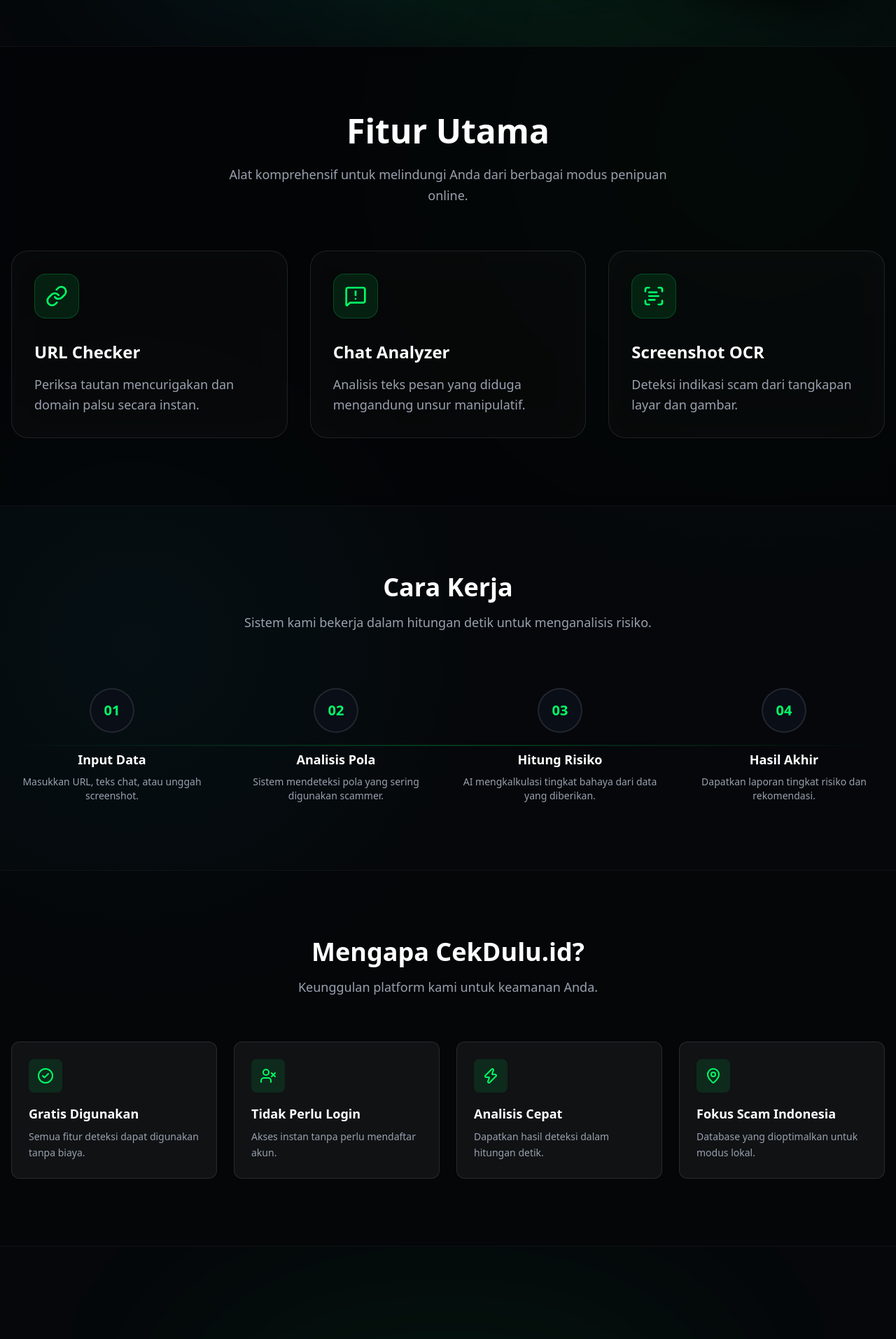
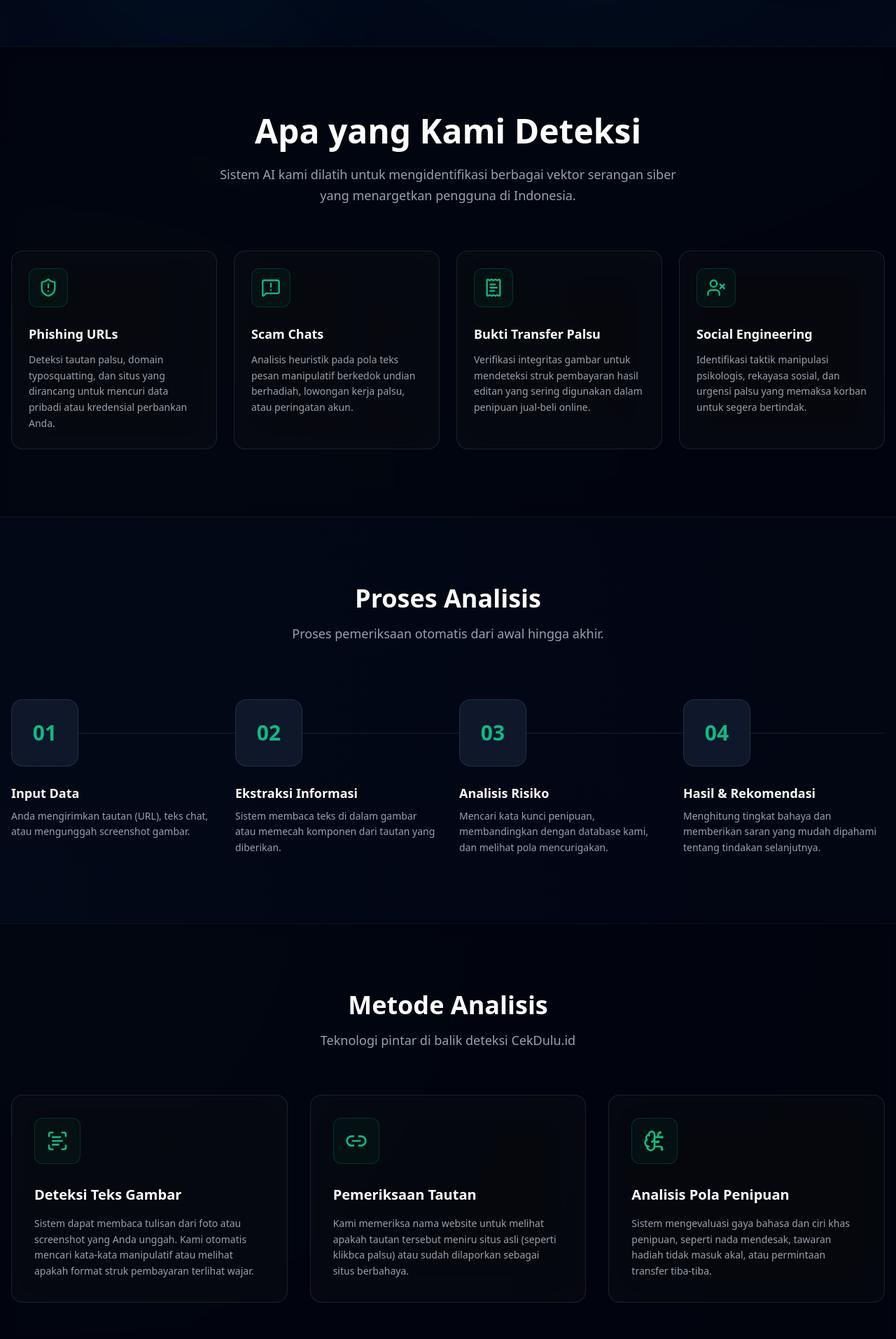
Before and after one commit to deks871/cekdulu-id, a Next.js app: page / in a window 1280 px wide. Shown: the part 880-2793 px from the top of the page at 70% size. Built offline with nearby package versions, Linux system fonts and the light colour scheme.

Commit message:
UI trust improvements

```diff
--- a/src/app/globals.css
+++ b/src/app/globals.css
@@ -1,29 +1,30 @@
 @import "tailwindcss";
 
 @theme {
-  --color-cyber-dark: #0a0e17;
-  --color-cyber-darker: #05070a;
-  --color-cyber-green: #00ff66;
-  --color-cyber-blue: #00e5ff;
-  --color-cyber-red: #ff3366;
-  --color-cyber-yellow: #ffcc00;
-  --color-glass: rgba(255, 255, 255, 0.05);
-  --color-glass-border: rgba(255, 255, 255, 0.1);
+  --color-cyber-dark: #0f172a; /* Slate 900 for a more professional dark */
+  --color-cyber-darker: #020617; /* Slate 950 */
+  --color-cyber-green: #10b981; /* Emerald 500 for a professional green */
+  --color-cyber-blue: #0ea5e9; /* Sky 500 */
+  --color-cyber-red: #ef4444; /* Red 500 */
+  --color-cyber-yellow: #f59e0b; /* Amber 500 */
+  --color-glass: rgba(15, 23, 42, 0.6);
+  --color-glass-border: rgba(255, 255, 255, 0.08);
 }
 
 @layer base {
   :root {
     color-scheme: dark;
     --background: var(--color-cyber-darker);
-    --foreground: #ffffff;
+    --foreground: #f8fafc; /* Slate 50 */
   }
 
   body {
     background-color: var(--background);
     color: var(--foreground);
+    /* Subtler gradient instead of neon spots */
     background-image:
-      radial-gradient(circle at 15% 50%, rgba(0, 229, 255, 0.04), transparent 25%),
-      radial-gradient(circle at 85% 30%, rgba(0, 255, 102, 0.04), transparent 25%);
+      radial-gradient(circle at 50% 0%, rgba(16, 185, 129, 0.03), transparent 50%),
+      radial-gradient(circle at 0% 50%, rgba(14, 165, 233, 0.03), transparent 50%);
     min-height: 100vh;
   }
 }
@@ -31,17 +32,17 @@
 @layer utilities {
   .glass {
     background-color: var(--color-glass);
-    backdrop-filter: blur(12px);
+    backdrop-filter: blur(8px);
     border: 1px solid var(--color-glass-border);
-    box-shadow: 0 4px 30px rgba(0, 0, 0, 0.1);
+    box-shadow: 0 4px 12px rgba(0, 0, 0, 0.2);
   }
 
   .glass-card {
-    background-color: var(--color-glass);
-    backdrop-filter: blur(24px);
-    border: 1px solid var(--color-glass-border);
+    background-color: rgba(15, 23, 42, 0.8);
+    backdrop-filter: blur(12px);
+    border: 1px solid rgba(255, 255, 255, 0.1);
     border-radius: 0.75rem;
-    box-shadow: 0 8px 32px rgba(0, 0, 0, 0.3);
+    box-shadow: 0 4px 6px -1px rgba(0, 0, 0, 0.3), 0 2px 4px -2px rgba(0, 0, 0, 0.3);
   }
 
   .text-gradient {
--- a/src/app/page.tsx
+++ b/src/app/page.tsx
@@ -13,7 +13,11 @@
   UserX,
   Zap,
   MapPin,
-  ChevronRight
+  ChevronRight,
+  ShieldAlert,
+  ReceiptText,
+  Link2,
+  BrainCircuit
 } from "lucide-react";
 
 const PhoneMockup = ({
@@ -111,9 +115,9 @@
     <div className="flex flex-col min-h-screen">
       {/* Hero Section */}
       <section className="relative px-4 pt-32 pb-32 flex items-center justify-center min-h-[95vh] overflow-hidden">
-        {/* Ambient Glow Effects */}
-        <div className="absolute top-1/2 right-[10%] -translate-y-1/2 w-[600px] md:w-[800px] h-[600px] md:h-[800px] bg-cyber-green/10 rounded-full blur-[100px] md:blur-[130px] -z-10 mix-blend-screen pointer-events-none"></div>
-        <div className="absolute bottom-0 left-[10%] w-[500px] h-[500px] bg-cyber-blue/5 rounded-full blur-[120px] -z-10 pointer-events-none"></div>
+        {/* Ambient Glow Effects - Toned down for professional look */}
+        <div className="absolute top-1/2 right-[10%] -translate-y-1/2 w-[400px] md:w-[600px] h-[400px] md:h-[600px] bg-cyber-green/5 rounded-full blur-[120px] md:blur-[150px] -z-10 pointer-events-none"></div>
+        <div className="absolute bottom-0 left-[10%] w-[300px] h-[300px] bg-cyber-blue/5 rounded-full blur-[100px] -z-10 pointer-events-none"></div>
 
         <div className="max-w-7xl mx-auto w-full grid lg:grid-cols-2 gap-12 lg:gap-8 items-center z-10">
 
@@ -159,12 +163,12 @@
             initial={{ opacity: 0, x: 20 }}
             animate={{ opacity: 1, x: 0 }}
             transition={{ duration: 1, delay: 0.3 }}
-            className="relative h-[600px] w-full flex items-center justify-center lg:justify-end mt-8 lg:mt-0 perspective-[1200px]"
+            className="relative h-[500px] md:h-[600px] w-full flex items-center justify-center lg:justify-end mt-4 lg:mt-0 perspective-[1200px]"
           >
             {/* Phone 2 (Left / Behind) */}
             <PhoneMockup
-              wrapperClass={`lg:right-[42%] top-[5%] lg:top-[8%] -rotate-[12deg] lg:-rotate-[14deg] scale-[0.9] lg:scale-95 ${hoveredPhone === 2 ? 'rotate-[0deg] scale-100 lg:scale-[1.05] -translate-y-8 translate-x-8' : 'z-0 opacity-80 lg:opacity-90 blur-[0.5px]'}`}
-              phoneClass={`shadow-[0_25px_50px_-12px_rgba(0,0,0,0.8)] ${hoveredPhone === 2 ? 'shadow-[0_40px_80px_-15px_rgba(255,51,102,0.3)]' : ''}`}
+              wrapperClass={`lg:right-[42%] top-[5%] lg:top-[8%] -rotate-[12deg] lg:-rotate-[14deg] scale-[0.65] sm:scale-75 md:scale-[0.85] lg:scale-90 ${hoveredPhone === 2 ? 'rotate-[0deg] scale-[0.7] sm:scale-90 lg:scale-100 -translate-y-4 md:-translate-y-8 translate-x-4 md:translate-x-8' : 'z-0 opacity-70 lg:opacity-80'}`}
+              phoneClass={`shadow-2xl ${hoveredPhone === 2 ? 'shadow-[0_20px_40px_-15px_rgba(255,51,102,0.15)]' : ''}`}
               title="Chat Analyzer"
               icon={MessageSquareWarning}
               data='"Halo kak, hadiah sudah cair. Silakan transfer pajak pencairan sebesar Rp 500.000 ke rekening bendahara kami..."'
@@ -181,8 +185,8 @@
 
             {/* Phone 1 (Right / Front) */}
             <PhoneMockup
-              wrapperClass={`lg:right-[0%] top-[15%] lg:top-[12%] rotate-[6deg] lg:rotate-[8deg] scale-[0.95] lg:scale-100 ${hoveredPhone === 1 ? 'rotate-[0deg] scale-100 lg:scale-[1.05] -translate-y-4 -translate-x-4' : 'z-10'}`}
-              phoneClass={`shadow-[0_30px_60px_-15px_rgba(0,0,0,0.8)] ${hoveredPhone === 1 ? 'shadow-[0_40px_80px_-15px_rgba(0,255,102,0.3)]' : 'shadow-[0_20px_40px_-10px_rgba(0,255,102,0.15)]'}`}
+              wrapperClass={`lg:right-[0%] top-[15%] lg:top-[12%] rotate-[6deg] lg:rotate-[8deg] scale-[0.7] sm:scale-[0.8] md:scale-[0.9] lg:scale-95 ${hoveredPhone === 1 ? 'rotate-[0deg] scale-[0.75] sm:scale-[0.9] lg:scale-100 -translate-y-2 md:-translate-y-4 -translate-x-2 md:-translate-x-4' : 'z-10'}`}
+              phoneClass={`shadow-2xl ${hoveredPhone === 1 ? 'shadow-[0_20px_40px_-15px_rgba(16,185,129,0.15)]' : 'shadow-xl'}`}
               title="URL Checker"
               icon={LinkIcon}
               data="https://faceb00k-login.xyz/secure/verify"
@@ -201,47 +205,52 @@
         </div>
       </section>
 
-      {/* Features */}
+      {/* What We Detect */}
       <section className="py-24 bg-black/40 border-y border-white/5 relative backdrop-blur-sm z-20">
         <div className="max-w-7xl mx-auto px-4">
           <div className="text-center mb-16 relative">
-            <h2 className="text-3xl md:text-4xl lg:text-5xl font-bold font-outfit text-white mb-6">Fitur Utama</h2>
-            <p className="text-gray-400 max-w-2xl mx-auto text-lg leading-relaxed">Alat komprehensif untuk melindungi Anda dari berbagai modus penipuan online.</p>
+            <h2 className="text-3xl md:text-4xl lg:text-5xl font-bold font-outfit text-white mb-6">Apa yang Kami Deteksi</h2>
+            <p className="text-gray-400 max-w-2xl mx-auto text-lg leading-relaxed">Sistem AI kami dilatih untuk mengidentifikasi berbagai vektor serangan siber yang menargetkan pengguna di Indonesia.</p>
           </div>
 
-          <div className="grid md:grid-cols-3 gap-6 lg:gap-8">
+          <div className="grid sm:grid-cols-2 lg:grid-cols-4 gap-6">
             {[
               {
-                icon: <LinkIcon className="w-8 h-8 text-cyber-green" />,
-                title: "URL Checker",
-                desc: "Periksa tautan mencurigakan dan domain palsu secara instan."
+                icon: <ShieldAlert className="w-7 h-7 text-cyber-green" />,
+                title: "Phishing URLs",
+                desc: "Deteksi tautan palsu, domain typosquatting, dan situs yang dirancang untuk mencuri data pribadi atau kredensial perbankan Anda."
               },
               {
-                icon: <MessageSquareWarning className="w-8 h-8 text-cyber-green" />,
-                title: "Chat Analyzer",
-                desc: "Analisis teks pesan yang diduga mengandung unsur manipulatif."
+                icon: <MessageSquareWarning className="w-7 h-7 text-cyber-green" />,
+                title: "Scam Chats",
+                desc: "Analisis heuristik pada pola teks pesan manipulatif berkedok undian berhadiah, lowongan kerja palsu, atau peringatan akun."
               },
               {
-                icon: <ScanText className="w-8 h-8 text-cyber-green" />,
-                title: "Screenshot OCR",
-                desc: "Deteksi indikasi scam dari tangkapan layar dan gambar."
+                icon: <ReceiptText className="w-7 h-7 text-cyber-green" />,
+                title: "Bukti Transfer Palsu",
+                desc: "Verifikasi integritas gambar untuk mendeteksi struk pembayaran hasil editan yang sering digunakan dalam penipuan jual-beli online."
+              },
+              {
+                icon: <UserX className="w-7 h-7 text-cyber-green" />,
+                title: "Social Engineering",
+                desc: "Identifikasi taktik manipulasi psikologis, rekayasa sosial, dan urgensi palsu yang memaksa korban untuk segera bertindak."
               }
             ].map((feature, i) => (
               <motion.div
                 key={i}
-                initial={{ opacity: 0, y: 30 }}
+                initial={{ opacity: 0, y: 20 }}
                 whileInView={{ opacity: 1, y: 0 }}
-                viewport={{ once: true, margin: "-100px" }}
-                transition={{ delay: i * 0.15, duration: 0.6 }}
-                className="bg-white/[0.02] backdrop-blur-xl border border-white/10 p-8 rounded-3xl hover:bg-white/[0.04] hover:border-cyber-green/50 hover:shadow-[0_0_30px_rgba(0,255,102,0.1)] transition-all duration-500 group relative overflow-hidden"
+                viewport={{ once: true, margin: "-50px" }}
+                transition={{ delay: i * 0.1, duration: 0.5 }}
+                className="bg-white/[0.02] backdrop-blur-xl border border-white/10 p-6 rounded-2xl hover:bg-white/[0.04] hover:border-cyber-green/30 transition-all duration-300 flex flex-col group relative overflow-hidden"
               >
-                <div className="absolute top-0 right-0 w-32 h-32 bg-cyber-green/10 rounded-full blur-[50px] -mr-10 -mt-10 opacity-0 group-hover:opacity-100 transition-opacity duration-500"></div>
+                <div className="absolute top-0 right-0 w-24 h-24 bg-cyber-green/10 rounded-full blur-[40px] -mr-8 -mt-8 opacity-0 group-hover:opacity-100 transition-opacity duration-500 pointer-events-none"></div>
 
-                <div className="w-16 h-16 rounded-2xl bg-cyber-green/10 border border-cyber-green/20 flex items-center justify-center mb-8 group-hover:scale-110 group-hover:bg-cyber-green/20 transition-all duration-300 relative z-10">
+                <div className="w-14 h-14 rounded-xl bg-cyber-green/5 border border-cyber-green/20 flex items-center justify-center mb-6 group-hover:bg-cyber-green/10 transition-colors relative z-10">
                   {feature.icon}
                 </div>
-                <h3 className="text-2xl font-bold text-white mb-4 relative z-10">{feature.title}</h3>
-                <p className="text-gray-400 leading-relaxed text-lg relative z-10">{feature.desc}</p>
+                <h3 className="text-lg font-bold text-white mb-3 relative z-10">{feature.title}</h3>
+                <p className="text-gray-400 leading-relaxed text-sm flex-1 relative z-10">{feature.desc}</p>
               </motion.div>
             ))}
           </div>
@@ -249,23 +258,23 @@
       </section>
 
       {/* How It Works */}
-      <section id="cara-kerja" className="py-24 relative overflow-hidden">
+      <section id="cara-kerja" className="py-24 relative overflow-hidden bg-black/20">
         <div className="max-w-7xl mx-auto px-4">
           <div className="text-center mb-20">
-            <h2 className="text-3xl md:text-4xl font-bold font-outfit text-white mb-4">Cara Kerja</h2>
-            <p className="text-gray-400 max-w-2xl mx-auto text-lg">Sistem kami bekerja dalam hitungan detik untuk menganalisis risiko.</p>
+            <h2 className="text-3xl md:text-4xl font-bold font-outfit text-white mb-4">Proses Analisis</h2>
+            <p className="text-gray-400 max-w-2xl mx-auto text-lg">Proses pemeriksaan otomatis dari awal hingga akhir.</p>
           </div>
 
           <div className="relative">
             {/* Desktop Connector Line */}
-            <div className="hidden md:block absolute top-1/2 left-0 w-full h-0.5 bg-gradient-to-r from-transparent via-cyber-green/20 to-transparent -translate-y-1/2 z-0"></div>
+            <div className="hidden md:block absolute top-12 left-0 w-full h-[1px] bg-white/10 z-0"></div>
 
             <div className="grid md:grid-cols-4 gap-8 relative z-10">
               {[
-                { step: "01", title: "Input Data", desc: "Masukkan URL, teks chat, atau unggah screenshot." },
-                { step: "02", title: "Analisis Pola", desc: "Sistem mendeteksi pola yang sering digunakan scammer." },
-                { step: "03", title: "Hitung Risiko", desc: "AI mengkalkulasi tingkat bahaya dari data yang diberikan." },
-                { step: "04", title: "Hasil Akhir", desc: "Dapatkan laporan tingkat risiko dan rekomendasi." }
+                { step: "01", title: "Input Data", desc: "Anda mengirimkan tautan (URL), teks chat, atau mengunggah screenshot gambar." },
+                { step: "02", title: "Ekstraksi Informasi", desc: "Sistem membaca teks di dalam gambar atau memecah komponen dari tautan yang diberikan." },
+                { step: "03", title: "Analisis Risiko", desc: "Mencari kata kunci penipuan, membandingkan dengan database kami, dan melihat pola mencurigakan." },
+                { step: "04", title: "Hasil & Rekomendasi", desc: "Menghitung tingkat bahaya dan memberikan saran yang mudah dipahami tentang tindakan selanjutnya." }
               ].map((item, i) => (
                 <motion.div
                   key={i}
@@ -273,13 +282,13 @@
                   whileInView={{ opacity: 1, y: 0 }}
                   viewport={{ once: true }}
                   transition={{ delay: i * 0.15 }}
-                  className="relative flex flex-col items-center text-center group"
+                  className="relative flex flex-col items-center md:items-start text-center md:text-left group"
                 >
-                  <div className="w-16 h-16 rounded-full bg-cyber-dark border-2 border-white/10 flex items-center justify-center mb-6 group-hover:border-cyber-green/50 transition-colors z-10 relative">
-                    <span className="text-xl font-bold text-cyber-green font-outfit">{item.step}</span>
+                  <div className="w-24 h-24 rounded-2xl bg-cyber-dark border border-white/10 flex items-center justify-center mb-6 group-hover:border-cyber-green/50 group-hover:bg-cyber-green/5 transition-colors z-10 relative">
+                    <span className="text-3xl font-bold text-cyber-green font-outfit">{item.step}</span>
                   </div>
                   <h3 className="text-lg font-bold text-white mb-2">{item.title}</h3>
-                  <p className="text-gray-400 text-sm">{item.desc}</p>
+                  <p className="text-gray-400 text-sm leading-relaxed">{item.desc}</p>
 
                   {/* Mobile Connector Arrow */}
                   {i < 3 && (
@@ -290,6 +299,53 @@
                 </motion.div>
               ))}
             </div>
+          </div>
+        </div>
+      </section>
+
+      {/* Analysis Methods */}
+      <section className="py-24 border-y border-white/5 bg-black/40 relative backdrop-blur-sm z-20">
+        <div className="max-w-7xl mx-auto px-4">
+          <div className="text-center mb-16 relative">
+            <h2 className="text-3xl md:text-4xl font-bold font-outfit text-white mb-4">Metode Analisis</h2>
+            <p className="text-gray-400 max-w-2xl mx-auto text-lg">Teknologi pintar di balik deteksi CekDulu.id</p>
+          </div>
+
+          <div className="grid md:grid-cols-3 gap-8">
+            {[
+              {
+                icon: <ScanText className="w-8 h-8 text-cyber-green" />,
+                title: "Deteksi Teks Gambar",
+                desc: "Sistem dapat membaca tulisan dari foto atau screenshot yang Anda unggah. Kami otomatis mencari kata-kata manipulatif atau melihat apakah format struk pembayaran terlihat wajar."
+              },
+              {
+                icon: <Link2 className="w-8 h-8 text-cyber-green" />,
+                title: "Pemeriksaan Tautan",
+                desc: "Kami memeriksa nama website untuk melihat apakah tautan tersebut meniru situs asli (seperti klikbca palsu) atau sudah dilaporkan sebagai situs berbahaya."
+              },
+              {
+                icon: <BrainCircuit className="w-8 h-8 text-cyber-green" />,
+                title: "Analisis Pola Penipuan",
+                desc: "Sistem mengevaluasi gaya bahasa dan ciri khas penipuan, seperti nada mendesak, tawaran hadiah tidak masuk akal, atau permintaan transfer tiba-tiba."
+              }
+            ].map((method, i) => (
+              <motion.div
+                key={i}
+                initial={{ opacity: 0, y: 20 }}
+                whileInView={{ opacity: 1, y: 0 }}
+                viewport={{ once: true }}
+                transition={{ delay: i * 0.15 }}
+                className="bg-white/[0.02] backdrop-blur-xl border border-white/10 p-8 rounded-2xl hover:bg-white/[0.04] hover:border-cyber-green/30 transition-all duration-300 relative group overflow-hidden"
+              >
+                <div className="absolute top-0 right-0 w-24 h-24 bg-cyber-green/10 rounded-full blur-[40px] -mr-8 -mt-8 opacity-0 group-hover:opacity-100 transition-opacity duration-500 pointer-events-none"></div>
+
+                <div className="mb-6 bg-cyber-green/5 border border-cyber-green/20 p-4 rounded-xl inline-block group-hover:bg-cyber-green/10 transition-colors relative z-10">
+                  {method.icon}
+                </div>
+                <h3 className="text-xl font-bold text-white mb-4 relative z-10">{method.title}</h3>
+                <p className="text-gray-400 leading-relaxed text-sm relative z-10">{method.desc}</p>
+              </motion.div>
+            ))}
           </div>
         </div>
       </section>
--- a/src/components/dashboard/ChatAnalyzer.tsx
+++ b/src/components/dashboard/ChatAnalyzer.tsx
@@ -77,14 +77,14 @@
         <button
           type="submit"
           disabled={loading || text.length === 0 || text.length > 2000}
-          className="w-full sm:w-auto px-6 py-3 bg-cyber-yellow hover:bg-[#ffe033] text-black font-bold rounded-xl transition-all shadow-[0_0_20px_rgba(255,204,0,0.3)] hover:shadow-[0_0_30px_rgba(255,204,0,0.5)] flex justify-center items-center gap-2 disabled:opacity-50 disabled:cursor-not-allowed"
+          className="w-full sm:w-auto px-6 py-3 bg-slate-800 border border-slate-700 hover:border-cyber-yellow text-white font-semibold rounded-xl transition-all shadow-lg flex justify-center items-center gap-2 disabled:opacity-50 disabled:cursor-not-allowed group"
         >
           {loading ? (
             <>
-              <Loader2 className="w-5 h-5 animate-spin" /> Menganalisis Teks...
+              <Loader2 className="w-5 h-5 animate-spin text-cyber-yellow" /> <span className="text-slate-300">Menganalisis Teks...</span>
             </>
           ) : (
-            <><MessageSquare className="w-5 h-5" /> Analisis Chat</>
+            <><MessageSquare className="w-5 h-5 group-hover:text-cyber-yellow transition-colors" /> <span className="group-hover:text-cyber-yellow transition-colors">Analisis Chat</span></>
           )}
         </button>
       </form>
--- a/src/components/dashboard/OcrAnalyzer.tsx
+++ b/src/components/dashboard/OcrAnalyzer.tsx
@@ -124,12 +124,12 @@
               <button
                 onClick={handleAnalyze}
                 disabled={loading}
-                className="px-6 py-2 bg-cyber-green hover:bg-[#00e65c] text-black font-bold rounded-lg transition-all shadow-[0_0_15px_rgba(0,255,102,0.3)] disabled:opacity-50 flex items-center gap-2"
+                className="px-6 py-2 bg-slate-800 border border-slate-700 hover:border-cyber-green text-white font-semibold rounded-lg transition-all shadow-lg disabled:opacity-50 flex items-center gap-2 group"
               >
                 {loading ? (
-                  <><Loader2 className="w-4 h-4 animate-spin" /> {loadingStep}</>
+                  <><Loader2 className="w-4 h-4 animate-spin text-cyber-green" /> <span className="text-slate-300">{loadingStep}</span></>
                 ) : (
-                  <><FileImage className="w-4 h-4" /> Analisis Gambar</>
+                  <><FileImage className="w-4 h-4 group-hover:text-cyber-green transition-colors" /> <span className="group-hover:text-cyber-green transition-colors">Analisis Gambar</span></>
                 )}
               </button>
             </div>
```
Also changed, not shown: src/components/dashboard/ScoreResult.tsx (+76 -28 lines), src/components/dashboard/UrlChecker.tsx (+5 -3 lines).
